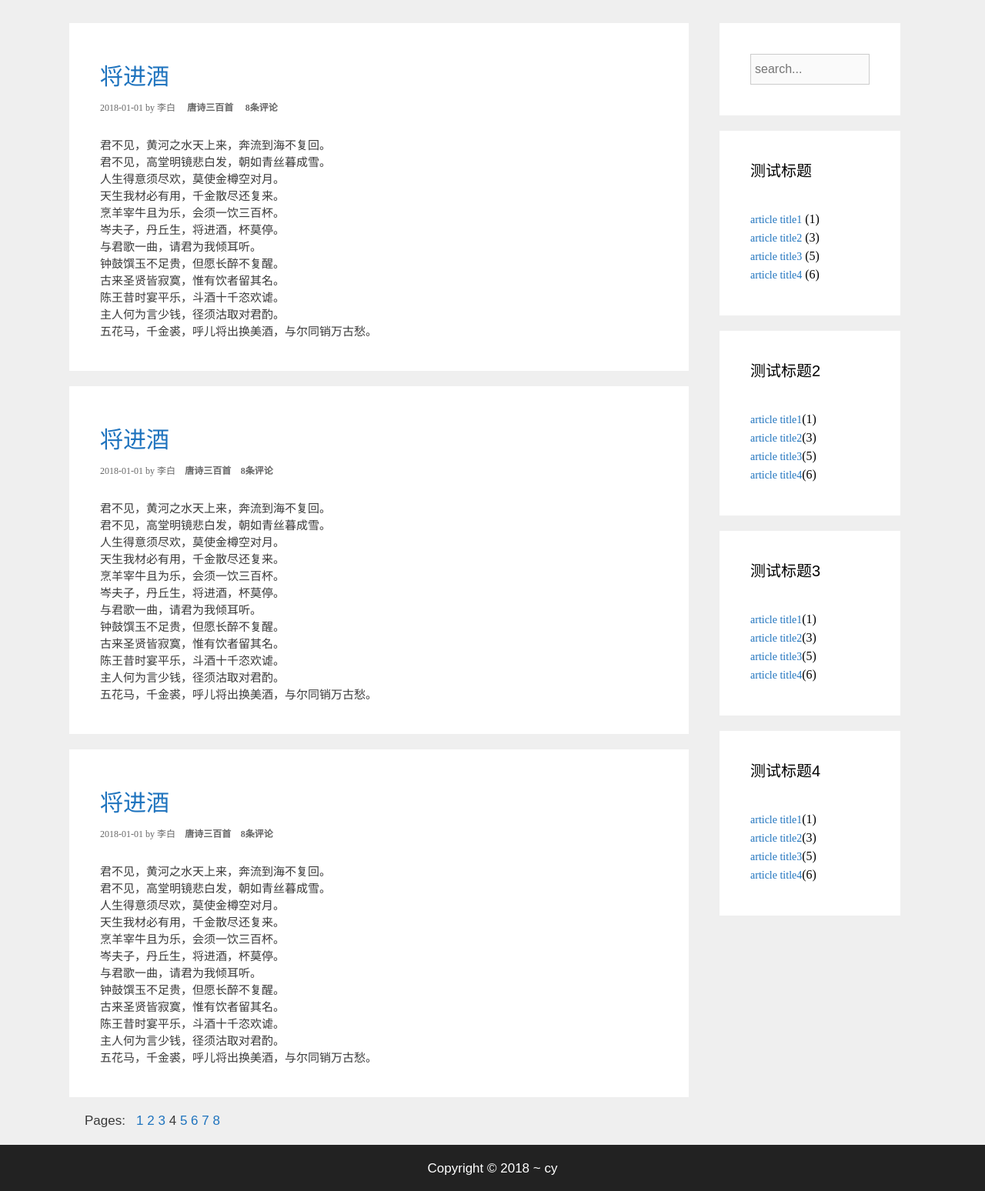
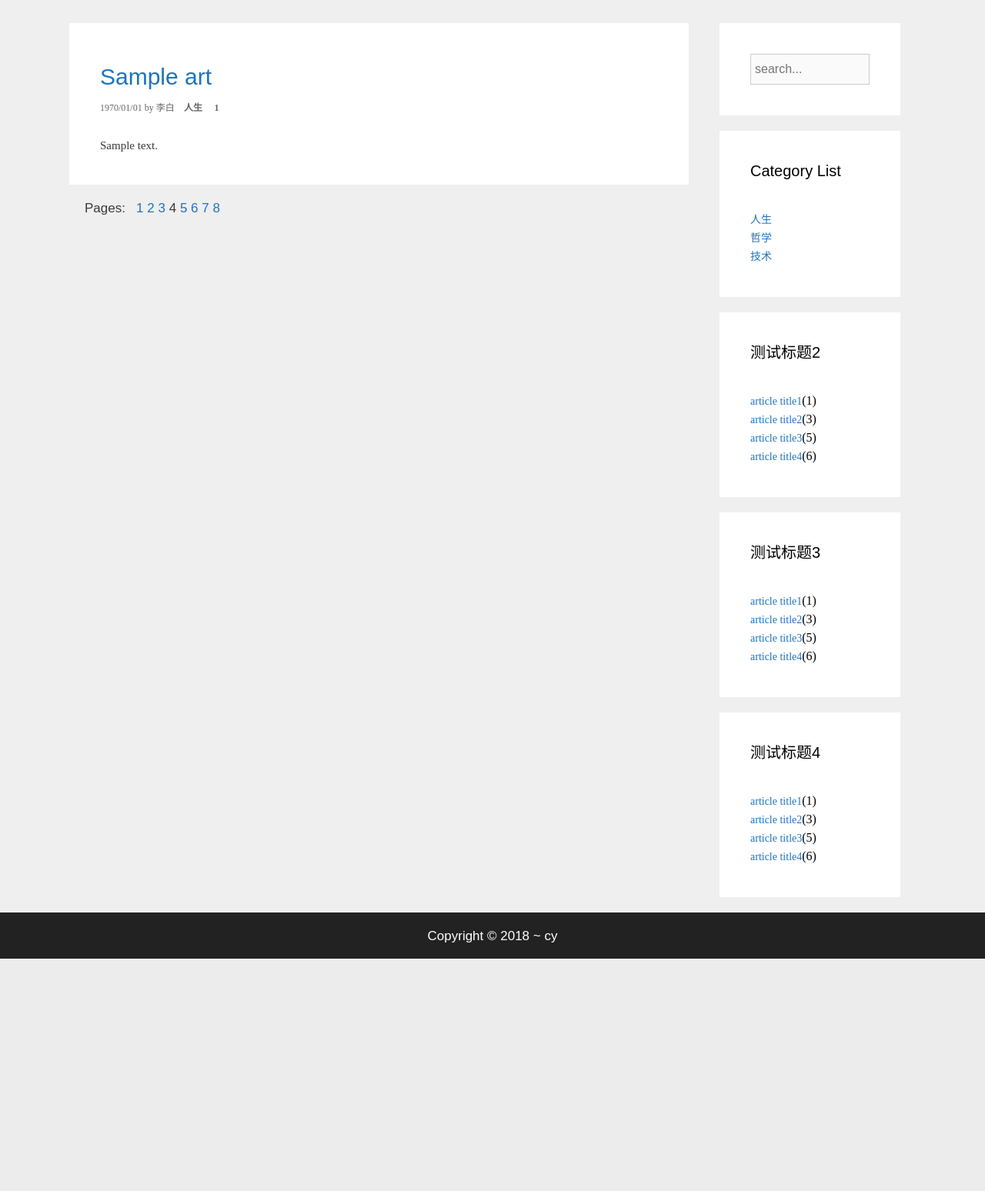
Before and after one commit to cyisme1221/myfirstblog, a PHP site: page / in a window 1280 px wide. Shown: the part 216-1764 px from the top of the page at 77% size. After the commit the page ends 1462 px from the top, so only its background shows below. Run offline with PHP 8.4, Linux system fonts and the light colour scheme; data comes from the database, SQL or seed files in the repository; tables that the repository leaves empty hold one stand-in row (values such as "Sample post"); some web fonts are replaced.

Commit message:
21 Index page

```diff
--- a/index.php
+++ b/index.php
@@ -1,3 +1,14 @@
 <?php
 
-require('./view/front/index.html');
+
+require('./lib/init.php');
+
+$sql = "select catname from cat";
+$cats = mGetAll($sql);
+
+
+$sql = "select title, content, pubtime, comm, catname from art inner join cat on art.cat_id=cat.cat_id";
+$arts = mGetAll($sql);
+
+
+require(ROOT .'/view/front/index.html');
--- a/view/front/index.html
+++ b/view/front/index.html
@@ -31,83 +31,24 @@
 
 	<div id="main">
 		<div id="lside">
+			<?php foreach($arts as $a) {?>
+
 			<article>
-				<h2><a href="#">将进酒</a></h2>
+				<h2><a href="#"><?php echo $a['title'];?></a></h2>
 				<div class="entry_header">
-					<time>2018-01-01</time>
+					<time><?php echo date('Y/m/d', $a['pubtime']);?></time>
 					by
 					<a href="#">李白</a>
-					<a class="catlink fas fa-folder-open" href="#" > 唐诗三百首 </a>
-					<a class="comment fas fa-comment " href="#" > 8条评论 </a>
+					<a class="catlink fas fa-folder-open" href="#" ><?php echo $a['catname'];?></a>
+					<a class="comment fas fa-comment " href="#" > <?php echo $a['comm'];?> </a>
 
 				</div>
 				<div class="entry_content">
-					<p>君不见，黄河之水天上来，奔流到海不复回。</p>
-					<p>君不见，高堂明镜悲白发，朝如青丝暮成雪。</p>
-					<p>人生得意须尽欢，莫使金樽空对月。</p>
-					<p>天生我材必有用，千金散尽还复来。</p>
-					<p>烹羊宰牛且为乐，会须一饮三百杯。</p>
-					<p>岑夫子，丹丘生，将进酒，杯莫停。</p>
-					<p>与君歌一曲，请君为我倾耳听。</p>
-					<p>钟鼓馔玉不足贵，但愿长醉不复醒。</p>
-					<p>古来圣贤皆寂寞，惟有饮者留其名。</p>
-					<p>陈王昔时宴平乐，斗酒十千恣欢谑。</p>
-					<p>主人何为言少钱，径须沽取对君酌。</p>
-					<p>五花马，千金裘，呼儿将出换美酒，与尔同销万古愁。</p>
+					<?php echo $a['content'];?>
 				</div>
 			</article>
+			<?php }?>
 
-			<article>
-				<h2><a href="#">将进酒</a></h2>
-				<div class="entry_header">
-					<time>2018-01-01</time>
-					by
-					<a href="#">李白</a>
-					<a class="catlink fas fa-folder-open" href="#">唐诗三百首</a>
-					<a class="comment fas fa-comment" href="#">8条评论</a>
-
-				</div>
-				<div class="entry_content">
-					<p>君不见，黄河之水天上来，奔流到海不复回。</p>
-					<p>君不见，高堂明镜悲白发，朝如青丝暮成雪。</p>
-					<p>人生得意须尽欢，莫使金樽空对月。</p>
-					<p>天生我材必有用，千金散尽还复来。</p>
-					<p>烹羊宰牛且为乐，会须一饮三百杯。</p>
-					<p>岑夫子，丹丘生，将进酒，杯莫停。</p>
-					<p>与君歌一曲，请君为我倾耳听。</p>
-					<p>钟鼓馔玉不足贵，但愿长醉不复醒。</p>
-					<p>古来圣贤皆寂寞，惟有饮者留其名。</p>
-					<p>陈王昔时宴平乐，斗酒十千恣欢谑。</p>
-					<p>主人何为言少钱，径须沽取对君酌。</p>
-					<p>五花马，千金裘，呼儿将出换美酒，与尔同销万古愁。</p>
-				</div>
-			</article>
-
-			<article>
-				<h2><a href="#">将进酒</a></h2>
-				<div class="entry_header">
-					<time>2018-01-01</time>
-					by
-					<a href="#">李白</a>
-					<a class="catlink fas fa-folder-open" href="#">唐诗三百首</a>
-					<a class="comment fas fa-comment" href="#">8条评论</a>
-
-				</div>
-				<div class="entry_content">
-					<p>君不见，黄河之水天上来，奔流到海不复回。</p>
-					<p>君不见，高堂明镜悲白发，朝如青丝暮成雪。</p>
-					<p>人生得意须尽欢，莫使金樽空对月。</p>
-					<p>天生我材必有用，千金散尽还复来。</p>
-					<p>烹羊宰牛且为乐，会须一饮三百杯。</p>
-					<p>岑夫子，丹丘生，将进酒，杯莫停。</p>
-					<p>与君歌一曲，请君为我倾耳听。</p>
-					<p>钟鼓馔玉不足贵，但愿长醉不复醒。</p>
-					<p>古来圣贤皆寂寞，惟有饮者留其名。</p>
-					<p>陈王昔时宴平乐，斗酒十千恣欢谑。</p>
-					<p>主人何为言少钱，径须沽取对君酌。</p>
-					<p>五花马，千金裘，呼儿将出换美酒，与尔同销万古愁。</p>
-				</div>
-			</article>
 
 			<div id="pagebar">
 				Pages: &nbsp;
@@ -131,12 +72,11 @@
 			</aside>
 
 			<aside>
-				<h4>测试标题</h4>
+				<h4>Category List</h4>
 				<ul>
-					<li><a href="">article title1</a>&nbsp;(1)</li>
-					<li><a href="">article title2</a>&nbsp;(3)</li>
-					<li><a href="">article title3</a>&nbsp;(5)</li>
-					<li><a href="">article title4</a>&nbsp;(6)</li>
+					<?php foreach($cats as $c) {?>
+					<li><a href=""><?php echo $c['catname']; ?></a></li>
+					<?php }?>
 				</ul>
 			</aside>
 
```
Also changed, not shown: 1 other file.
